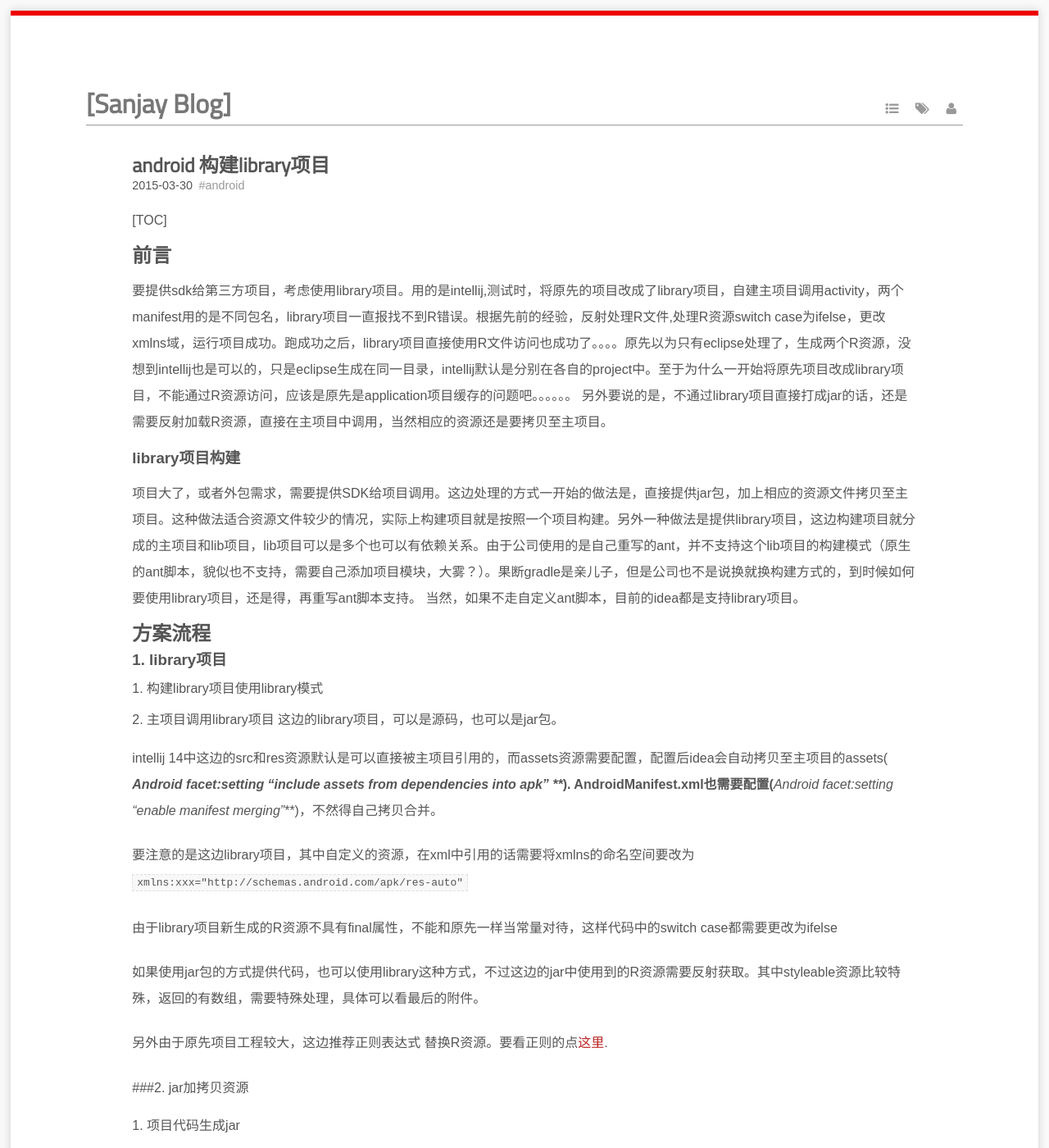
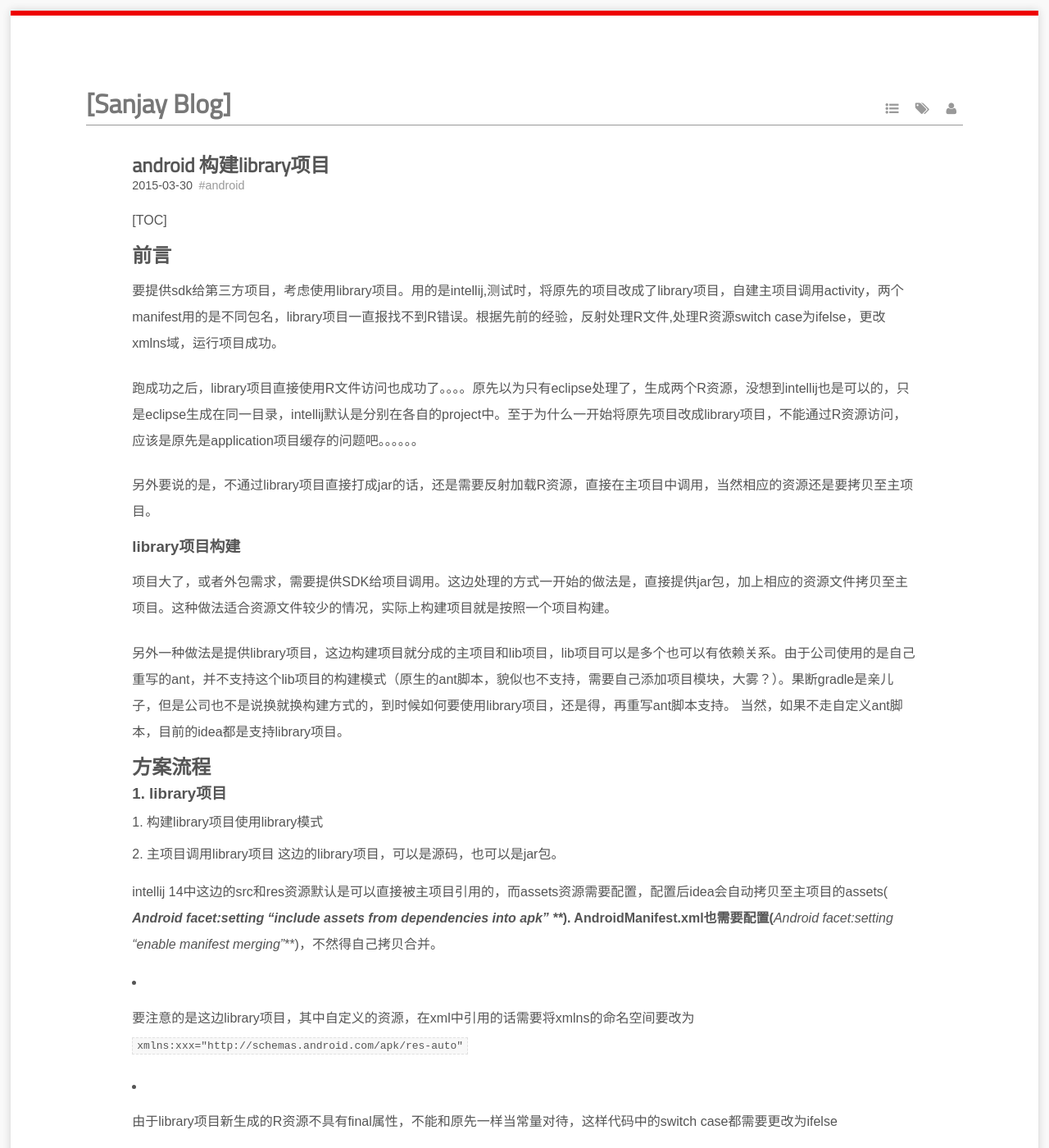
Before and after one commit to SanjayZhang/jekyll_blog, a Jekyll site: the page built from _posts/2015-03-30-construction-of-library-project.markdown, in a window 1280 px wide and 1400 px high. Shown: the whole window at 82% size. Built offline with Jekyll 4.4.1, drawn with Linux system fonts in a browser that asks for light colours; some web fonts are replaced; Markdown is read by kramdown in place of the engine named in the settings; some of the changed text lies outside the part shown.

Commit message:
modify style

````diff
--- a/_posts/2015-03-30-construction-of-library-project.markdown
+++ b/_posts/2015-03-30-construction-of-library-project.markdown
@@ -10,13 +10,18 @@ tags:
 
 前言
 ---
-要提供sdk给第三方项目，考虑使用library项目。用的是intellij,测试时，将原先的项目改成了library项目，自建主项目调用activity，两个manifest用的是不同包名，library项目一直报找不到R错误。根据先前的经验，反射处理R文件,处理R资源switch case为ifelse，更改xmlns域，运行项目成功。跑成功之后，library项目直接使用R文件访问也成功了。。。。原先以为只有eclipse处理了，生成两个R资源，没想到intellij也是可以的，只是eclipse生成在同一目录，intellij默认是分别在各自的project中。至于为什么一开始将原先项目改成library项目，不能通过R资源访问，应该是原先是application项目缓存的问题吧。。。。。。
+要提供sdk给第三方项目，考虑使用library项目。用的是intellij,测试时，将原先的项目改成了library项目，自建主项目调用activity，两个manifest用的是不同包名，library项目一直报找不到R错误。根据先前的经验，反射处理R文件,处理R资源switch case为ifelse，更改xmlns域，运行项目成功。
+
+跑成功之后，library项目直接使用R文件访问也成功了。。。。原先以为只有eclipse处理了，生成两个R资源，没想到intellij也是可以的，只是eclipse生成在同一目录，intellij默认是分别在各自的project中。至于为什么一开始将原先项目改成library项目，不能通过R资源访问，应该是原先是application项目缓存的问题吧。。。。。。
+
 另外要说的是，不通过library项目直接打成jar的话，还是需要反射加载R资源，直接在主项目中调用，当然相应的资源还是要拷贝至主项目。
 
 library项目构建
 ======
 
-项目大了，或者外包需求，需要提供SDK给项目调用。这边处理的方式一开始的做法是，直接提供jar包，加上相应的资源文件拷贝至主项目。这种做法适合资源文件较少的情况，实际上构建项目就是按照一个项目构建。另外一种做法是提供library项目，这边构建项目就分成的主项目和lib项目，lib项目可以是多个也可以有依赖关系。由于公司使用的是自己重写的ant，并不支持这个lib项目的构建模式（原生的ant脚本，貌似也不支持，需要自己添加项目模块，大雾？）。果断gradle是亲儿子，但是公司也不是说换就换构建方式的，到时候如何要使用library项目，还是得，再重写ant脚本支持。 当然，如果不走自定义ant脚本，目前的idea都是支持library项目。
+项目大了，或者外包需求，需要提供SDK给项目调用。这边处理的方式一开始的做法是，直接提供jar包，加上相应的资源文件拷贝至主项目。这种做法适合资源文件较少的情况，实际上构建项目就是按照一个项目构建。
+
+另外一种做法是提供library项目，这边构建项目就分成的主项目和lib项目，lib项目可以是多个也可以有依赖关系。由于公司使用的是自己重写的ant，并不支持这个lib项目的构建模式（原生的ant脚本，貌似也不支持，需要自己添加项目模块，大雾？）。果断gradle是亲儿子，但是公司也不是说换就换构建方式的，到时候如何要使用library项目，还是得，再重写ant脚本支持。 当然，如果不走自定义ant脚本，目前的idea都是支持library项目。
 
 
 
@@ -29,14 +34,13 @@ library项目构建
 
 intellij 14中这边的src和res资源默认是可以直接被主项目引用的，而assets资源需要配置，配置后idea会自动拷贝至主项目的assets( ***Android facet:setting "include assets from dependencies into apk" ***). AndroidManifest.xml也需要配置(***Android facet:setting "enable manifest merging"***)，不然得自己拷贝合并。
 
-要注意的是这边library项目，其中自定义的资源，在xml中引用的话需要将xmlns的命名空间要改为
+- 要注意的是这边library项目，其中自定义的资源，在xml中引用的话需要将xmlns的命名空间要改为
 ```xmlns:xxx="http://schemas.android.com/apk/res-auto"```
 
-由于library项目新生成的R资源不具有final属性，不能和原先一样当常量对待，这样代码中的switch case都需要更改为ifelse
+- 由于library项目新生成的R资源不具有final属性，不能和原先一样当常量对待，这样代码中的switch case都需要更改为ifelse
 
 
-如果使用jar包的方式提供代码，也可以使用library这种方式，不过这边的jar中使用到的R资源需要反射获取。其中styleable资源比较特殊，返回的有数组，需要特殊处理，具体可以看最后的附件。
-
+- 如果使用jar包的方式提供代码，也可以使用library这种方式，不过这边的jar中使用到的R资源需要反射获取。其中styleable资源比较特殊，返回的有数组，需要特殊处理，具体可以看[这边](https://onedrive.live.com/redir?resid=e6010db69e736b71!142&authkey=!AM-pT3Lbyjg-GoE&ithint=file%2cjava)。
 另外由于原先项目工程较大，这边推荐正则表达式 替换R资源。要看正则的点[这里](http://deerchao.net/tutorials/regex/regex.htm).
 
 ###2. jar加拷贝资源
@@ -50,5 +54,4 @@ intellij 14中这边的src和res资源默认是可以直接被主项目引用的
 
 更多
 ---
-- 这边要说的是使用idea开发的情况，如果使用脚本使用lib项目的构建模式，原生的ant脚本，貌似不支持，需要自己添加项目模块（大雾？）。这个对官方提供的ant build.xml不了解。但是由于官方不维护了，能用gradle的，都用它吧，毕竟亲儿子。
-- [自用反射获取的R文件](https://onedrive.live.com/redir?resid=e6010db69e736b71!142&authkey=!AM-pT3Lbyjg-GoE&ithint=file%2cjava)
+ - 这边要说的是使用idea开发的情况，如果使用脚本使用lib项目的构建模式，原生的ant脚本，貌似不支持，需要自己添加项目模块（大雾？）。这个对官方提供的ant build.xml不了解。但是由于官方不维护了，能用gradle的，都用它吧，毕竟亲儿子。
````
